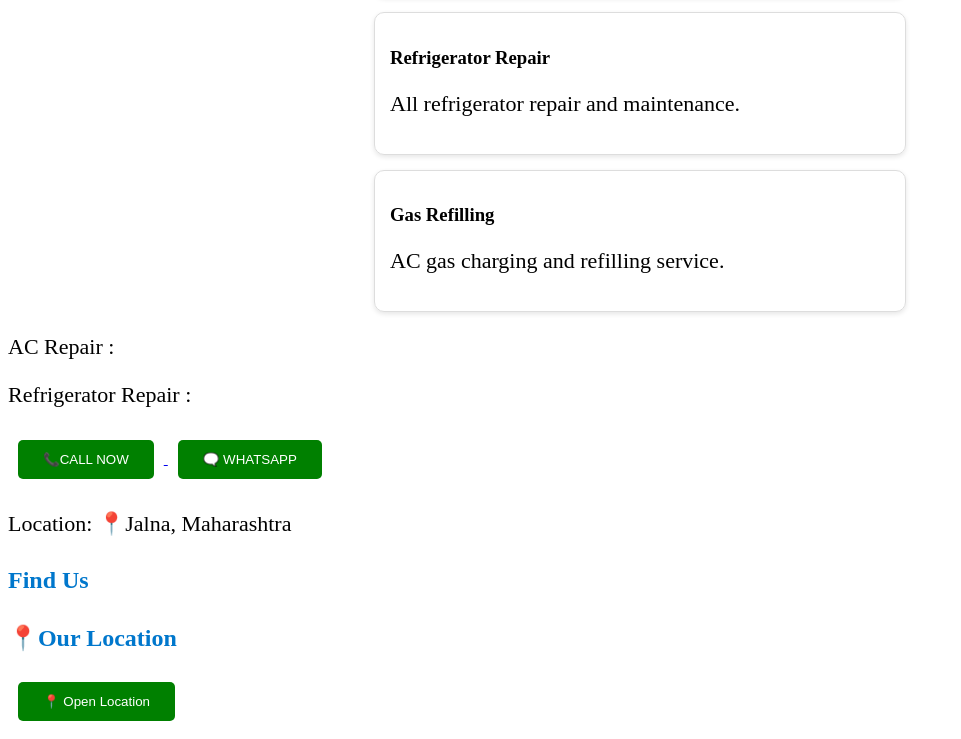
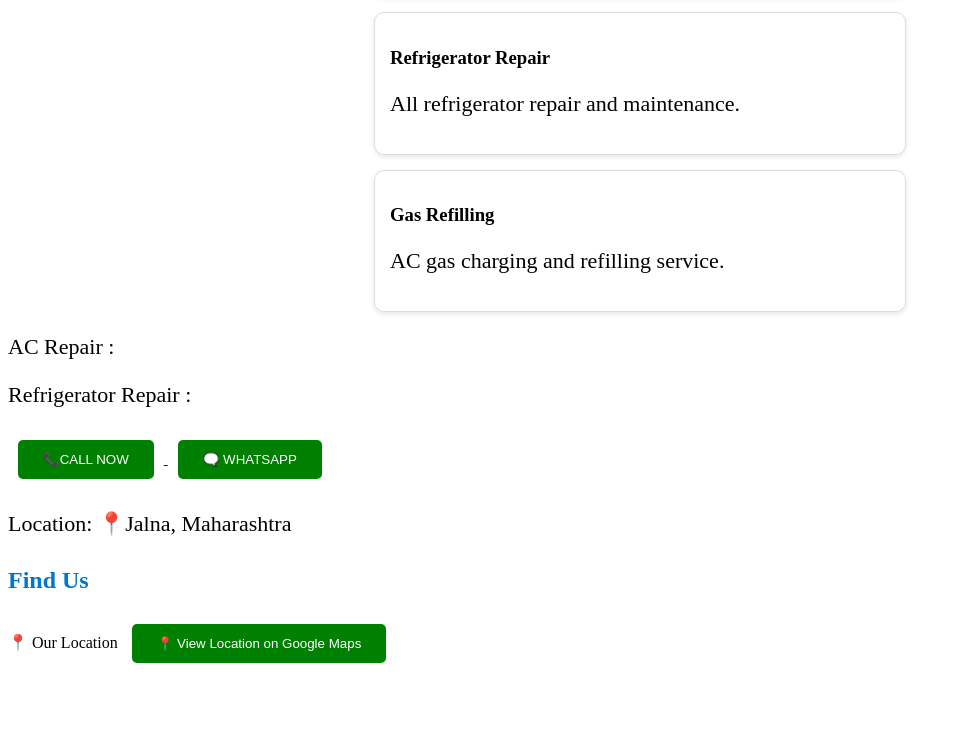
Before and after one commit to patilking305-debug/ac-technician-jay-bhadra-, a plain HTML site: page index.html in a window 1280 px wide. Shown: the part 677-1416 px from the top of the page, without its empty margins (0-961 px from the left). After the commit the page ends 1380 px from the top, so only its background shows below. Drawn offline with Linux system fonts and the light colour scheme.

Commit message:
Update index.html

```diff
--- a/index.html
+++ b/index.html
@@ -43,11 +43,12 @@
     </a>
     <p>Location: 📍Jalna, Maharashtra</p>
     <h2>Find Us</h2>
+📍 Our Location</h2>
 
-<h2> 📍Our Location</h2>
-
-<a href="https://maps.google.com/?q=Jalna,Maharashtra" target="_blank">
-    <button>📍 Open Location</button>
+<a href="https://www.google.com/maps/search/?api=1&query=Near+Bus+Stand+Jalna+Maharashtra" target="_blank">
+    <button>📍 View Location on Google Maps</button>
+</a>
+<h2>
 </a>
 </a>
 
```
